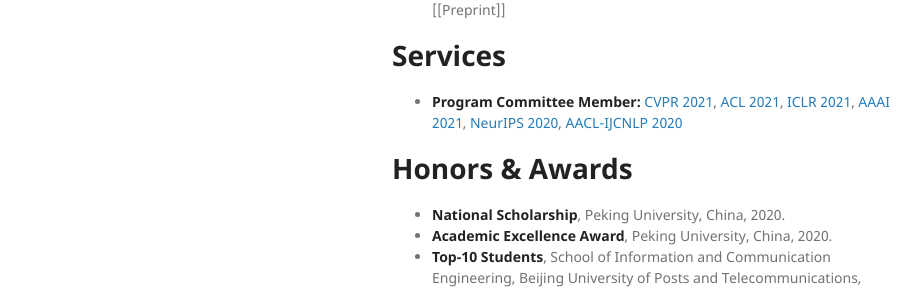
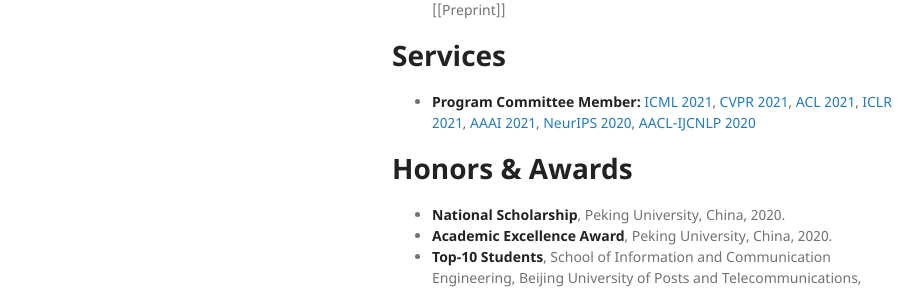
Before and after one commit to fenglinliu2022fall/fenglinliu2022fall.github.io, a Jekyll site: the page built from index.md, in a window 1280 px wide and 900 px high, scrolled down 2856 px. Shown: the part 437-726 px from the top of the window, without its empty margins (178-1101 px from the left). Built offline with Jekyll 4.4.1, drawn with Linux system fonts in a browser that asks for light colours; nearby versions of some CDN libraries; our own code applies the rules of GitHub Pages for plain Markdown files.

Commit message:
Update index.md

```diff
--- a/index.md
+++ b/index.md
@@ -123,7 +123,7 @@ Fenglin Liu is a graduate student at Peking University. His research interests i
 
 
 # Services
-* **Program Committee Member:** [CVPR 2021](http://cvpr2021.thecvf.com/), [ACL 2021](https://2021.aclweb.org/), [ICLR 2021](https://iclr.cc/Conferences/2021/), [AAAI 2021](https://aaai.org/Conferences/AAAI-21/), [NeurIPS 2020](https://nips.cc), [AACL-IJCNLP 2020](http://aacl2020.org)
+* **Program Committee Member:** [ICML 2021](https://icml.cc/Conferences/2021), [CVPR 2021](http://cvpr2021.thecvf.com/), [ACL 2021](https://2021.aclweb.org/), [ICLR 2021](https://iclr.cc/Conferences/2021/), [AAAI 2021](https://aaai.org/Conferences/AAAI-21/), [NeurIPS 2020](https://nips.cc/Conferences/2020), [AACL-IJCNLP 2020](http://aacl2020.org)
 
 # Honors & Awards
 * **National Scholarship**, Peking University, China, 2020.
```
